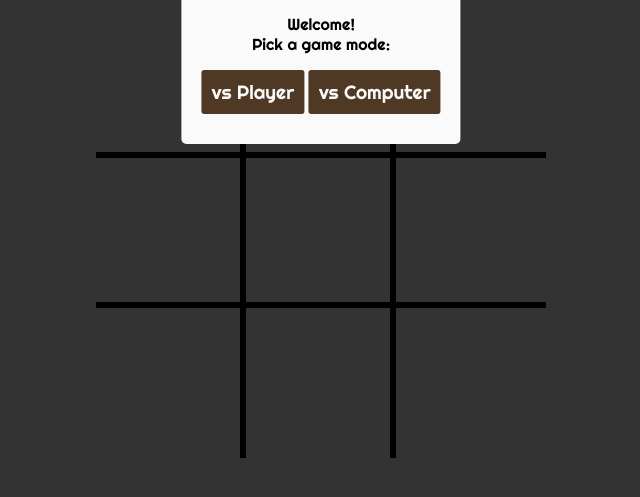
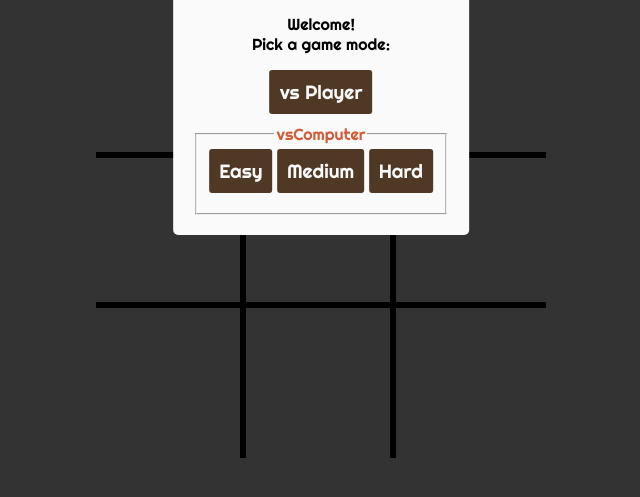
Before and after one commit to Ant0nSk0/tictactoe, a plain HTML site: page index.html in a window 1280 px wide. Shown: the part 123-620 px from the top of the page, without its empty margins (319-959 px from the left). Drawn offline with Linux system fonts and the light colour scheme.

Commit message:
Add buttons to modal and rename vsComputer to vsEasy

```diff
--- a/assets/js/script.js
+++ b/assets/js/script.js
@@ -51,7 +51,7 @@ function runGame(gameType) {
             return;
         }
 
-        if (turn === playerX && gameType === 'vsComputer') {
+        if (turn === playerX && gameType === 'vsEasy') {
             tile.innerText = playerX;
             boardState[tileNumber - 1] = playerX;
             checkWinner();
--- a/index.html
+++ b/index.html
@@ -19,7 +19,12 @@
         <h2>TicTacToe</h2>
         <p>Welcome!<br>Pick a game mode:</p>
         <button data-type="vsPlayer" class="game-mode">vs Player</button>
-        <button data-type="vsComputer" class="game-mode">vs Computer</button>
+        <fieldset>
+            <legend>vsComputer</legend>
+            <button data-type="vsEasy" class="game-mode">Easy</button>
+            <button data-type="vsMedium" class="game-mode">Medium</button>
+            <button data-type="vsHard" class="game-mode">Hard</button>
+        </fieldset>
     </div>
     <div id="modal-bg"></div>
 
```
